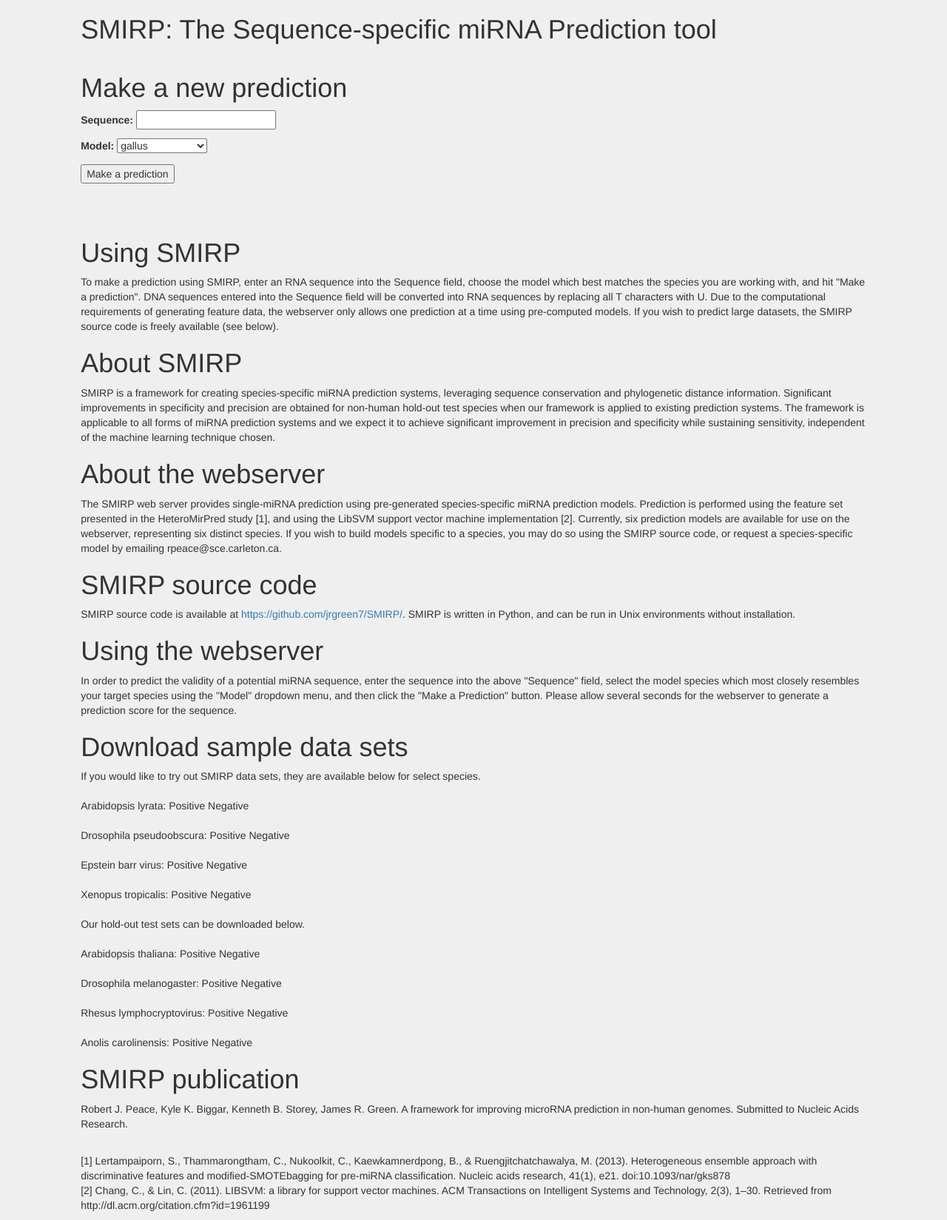
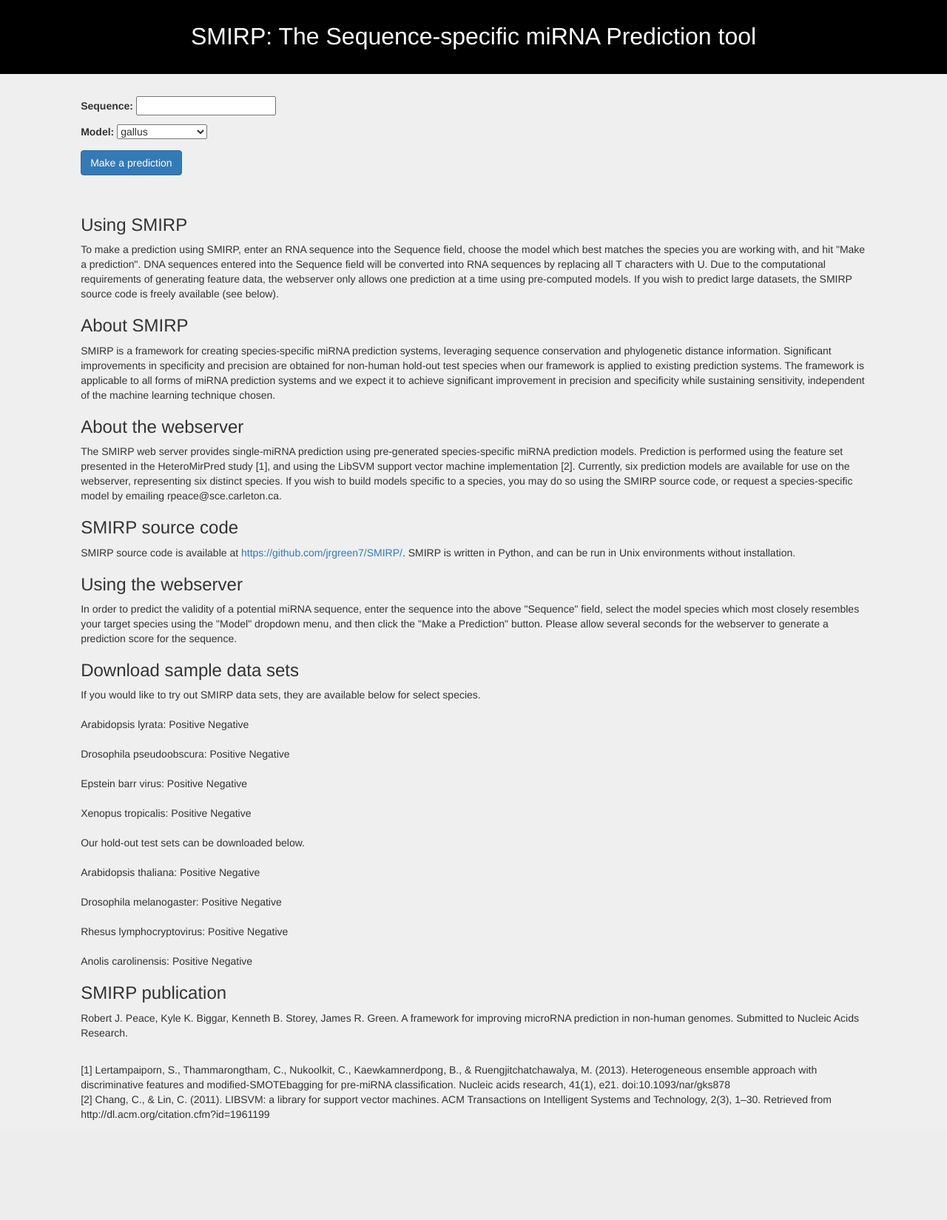
Before and after one commit to seanrt/SMIRP-Webpage, a Django app: page / in a window 1280 px wide. Shown: the whole page at 74% size. After the commit the page ends 1514 px from the top, so only its background shows below. Run offline with Django 3.2, Linux system fonts and the light colour scheme; some libraries are stand-ins or nearby versions.

Commit message:
Updated the index

```diff
--- a/SMIRP_webpage/SMIRP/static/SMIRP/mycss.css
+++ b/SMIRP_webpage/SMIRP/static/SMIRP/mycss.css
@@ -1,5 +1,23 @@
+body{
+	margin:0;
+	padding:0;
+}
+
 body {
     background-color: #EFEFEF;
+}
+.jumbotron {
+	background-color: black;
+	height: 100px;
+	width: 100%;
+
+	display: flex;
+	align-items: center;
+}
+#header {
+	color: white;
+	font-size: xx-large;
+	text-align: center;
 }
 #middle {
     color: rgb(51, 51, 51);
@@ -9,3 +27,7 @@
 #sides {
 	min-height: 100%;
 }
+
+.jumbtron > h2{
+	text-align: center;
+}
--- a/SMIRP_webpage/SMIRP/templates/SMIRP/index.html
+++ b/SMIRP_webpage/SMIRP/templates/SMIRP/index.html
@@ -1,3 +1,12 @@
+<!-- Add a navbar
+Add question mark hovers
+Show the model graphs
+Add developer tasks with examples
+Support for multiple inputs up to a limit
+File upload
+Centralise and highlight the citation link with the website and google scholar
+ -->
+
 {% load staticfiles %}
 {% load bootstrap3 %}
 
@@ -11,40 +20,43 @@
 
 <body>
 
+	<div class="jumbotron">
+		<div class='container' id='header'>SMIRP: The Sequence-specific miRNA Prediction tool</div>
+	</div>
+
 	<div class='row'>
 		<div class="col-md-1" id='sides'></div>
 
 		<div class="col-md-10" id='middle'>
-			<h1>SMIRP: The Sequence-specific miRNA Prediction tool
-			<br><br>
-			Make a new prediction</h1>
+			<!-- <p><b>Make a new prediction</b></p> -->
 
 			<form action="" method="post">
 			    {% csrf_token %}
 			    {{ form.as_p }}
-			    <input type="submit" value="Make a prediction" />
+			    <input class='btn btn-primary black-btn' type="submit" value="Make a prediction" />
 			</form>
 
-			<br><br>
-			<h1>Using SMIRP</h1>
+			<br>
+
+			<h3>Using SMIRP</h3>
 				<p>To make a prediction using SMIRP, enter an RNA sequence into the Sequence field, choose the model which best matches the species you are working with, and hit "Make a prediction". DNA sequences entered into the Sequence field will be converted into RNA sequences by replacing all T characters with U. Due to the computational requirements of generating feature data, the webserver only allows one prediction at a time using pre-computed models. If you wish to predict large datasets, the SMIRP source code is freely available (see below).</p>
 
-			<h1>About SMIRP</h1>
+			<h3>About SMIRP</h3>
 				<p>SMIRP is a framework for creating species-specific miRNA prediction systems, leveraging sequence conservation and phylogenetic distance information. Significant improvements in specificity and precision are obtained for non-human hold-out test species when our framework is applied to existing prediction systems. The framework is applicable to all forms of miRNA prediction systems and we expect it to achieve significant improvement in precision and specificity while sustaining sensitivity, independent of the machine learning technique chosen.</p>
 
-			<h1>About the webserver</h1>
+			<h3>About the webserver</h3>
 
 				<p>The SMIRP web server provides single-miRNA prediction using pre-generated species-specific miRNA prediction models. Prediction is performed using the feature set presented in the HeteroMirPred study [1], and using the LibSVM support vector machine implementation [2]. Currently, six prediction models are available for use on the webserver, representing six distinct species. If you wish to build models specific to a species, you may do so using the SMIRP source code, or request a species-specific model by emailing rpeace@sce.carleton.ca.</p>
 
-			<h1>SMIRP source code</h1>
+			<h3>SMIRP source code</h3>
 
 				<p>SMIRP source code is available at <a href="https://github.com/jrgreen7/SMIRP/">https://github.com/jrgreen7/SMIRP/</a>. SMIRP is written in Python, and can be run in Unix environments without installation.</p>
 
-			<h1>Using the webserver</h1>
+			<h3>Using the webserver</h3>
 
 				<p>In order to predict the validity of a potential miRNA sequence, enter the sequence into the above "Sequence" field, select the model species which most closely resembles your target species using the "Model" dropdown menu, and then click the "Make a Prediction" button. Please allow several seconds for the webserver to generate a prediction score for the sequence.</p>
 
-			<h1>Download sample data sets</h1>
+			<h3>Download sample data sets</h3>
 
 				<p>If you would like to try out SMIRP data sets, they are available below for select species.<br><br>
 
@@ -66,7 +78,7 @@
 
 				Anolis carolinensis: Positive Negative</p>
 
-			<h1>SMIRP publication</h1>
+			<h3>SMIRP publication</h3>
 
 				<p>Robert J. Peace, Kyle K. Biggar, Kenneth B. Storey, James R. Green. A framework for improving microRNA prediction in non-human genomes. Submitted to Nucleic Acids Research.</p>
 				<br>
```
